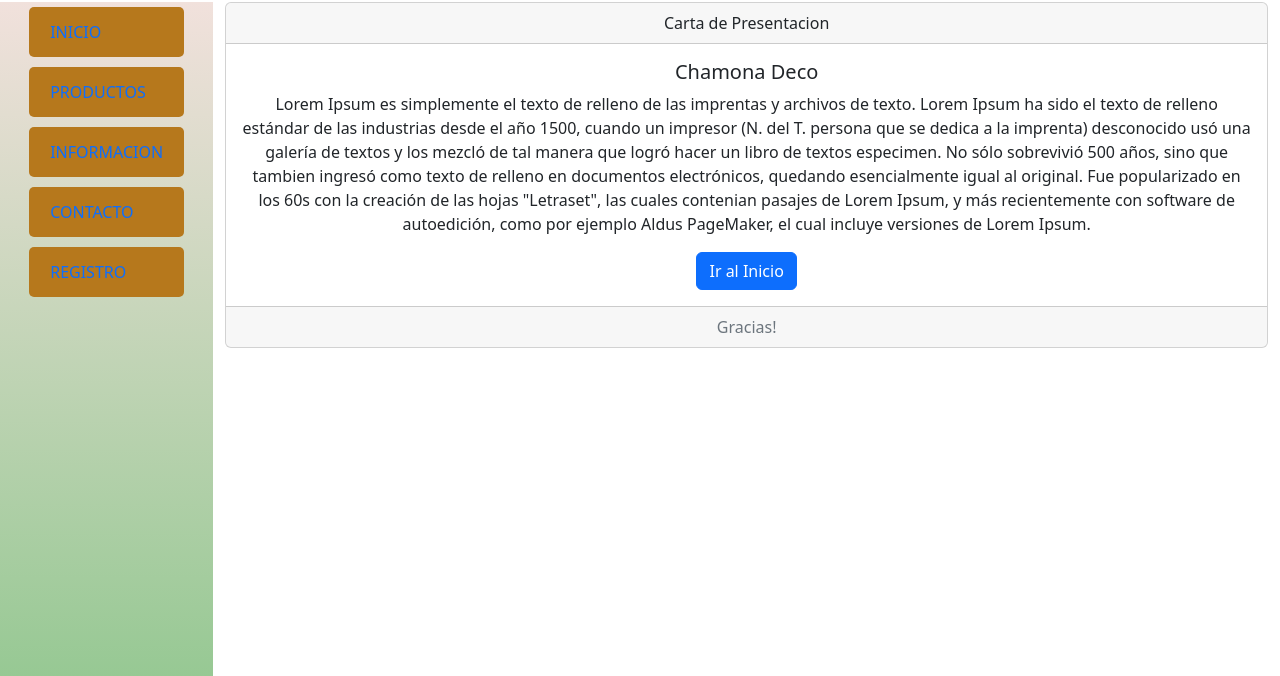
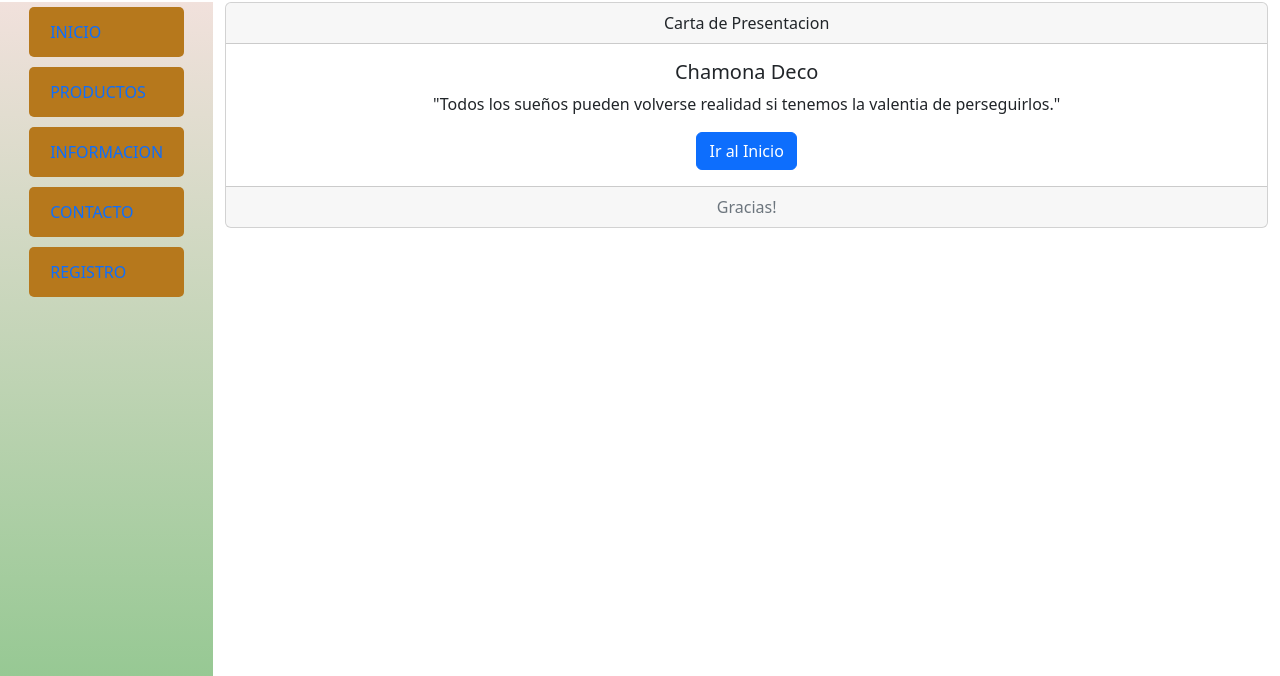
Before and after one commit to acostajluism/chamona-deco-acostajoseluis, a website: page paginas/informacion.html in a window 1280 px wide. Shown: the part 124-800 px from the top of the page. Drawn offline with Linux system fonts and the light colour scheme.

Commit message:
Update informacion.html

```diff
--- a/paginas/informacion.html
+++ b/paginas/informacion.html
@@ -47,7 +47,7 @@
                 </div>
                 <div class="card-body">
                   <h5 class="card-title">Chamona Deco</h5>
-                  <p class="card-text">Lorem Ipsum es simplemente el texto de relleno de las imprentas y archivos de texto. Lorem Ipsum ha sido el texto de relleno estándar de las industrias desde el año 1500, cuando un impresor (N. del T. persona que se dedica a la imprenta) desconocido usó una galería de textos y los mezcló de tal manera que logró hacer un libro de textos especimen. No sólo sobrevivió 500 años, sino que tambien ingresó como texto de relleno en documentos electrónicos, quedando esencialmente igual al original. Fue popularizado en los 60s con la creación de las hojas "Letraset", las cuales contenian pasajes de Lorem Ipsum, y más recientemente con software de autoedición, como por ejemplo Aldus PageMaker, el cual incluye versiones de Lorem Ipsum.</p>
+                  <p class="card-text">"Todos los sueños pueden volverse realidad si tenemos la valentia de perseguirlos."</p>
                   <a href="../index.html" class="btn btn-primary">Ir al Inicio</a>
                 </div>
                 <div class="card-footer text-muted">
```
